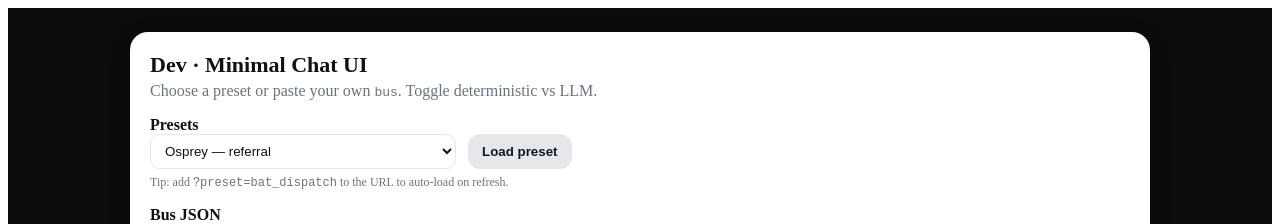
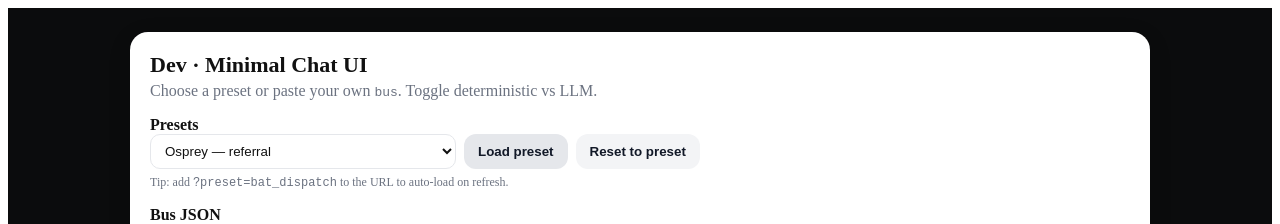
Before and after one commit to tomsullivan79/voiceflow-exit, a Next.js app: page /dev/chat in a window 1280 px wide. Shown: the top 224 px of the page. Built offline with nearby package versions, Linux system fonts and the light colour scheme.

Commit message:
19C-1G: add 'Reset to preset' to /dev/chat (restores textarea to current preset and clears state)

```diff
--- a/app/dev/chat/page.tsx
+++ b/app/dev/chat/page.tsx
@@ -180,6 +180,15 @@ export default function DevChatPage() {
     setJsonText(JSON.stringify(obj, null, 2));
   }
 
+  function handleResetToPreset() {
+    const obj = PRESETS[presetSel] ?? PRESETS.osprey_referral;
+    setError(null);
+    setData(null);
+    setRequestId(null);
+    setLastSentBus(null);
+    setJsonText(JSON.stringify(obj, null, 2));
+  }
+
   async function handleCopyCurl() {
     setError(null);
     try {
@@ -237,7 +246,10 @@ export default function DevChatPage() {
               <option value="bat_dispatch">Bat — dispatch (sleeping area, uncontained)</option>
               <option value="raccoon_afterhours_deflect">Raccoon — after-hours deflect</option>
             </select>
-            <button type="button" onClick={handleLoadPreset} className="button secondary">Load preset</button>
+            <div className="row" style={{ gap: 8 }}>
+              <button type="button" onClick={handleLoadPreset} className="button secondary">Load preset</button>
+              <button type="button" onClick={handleResetToPreset} className="button tertiary">Reset to preset</button>
+            </div>
           </div>
           <p className="muted small">Tip: add <code>?preset=bat_dispatch</code> to the URL to auto-load on refresh.</p>
         </div>
@@ -377,10 +389,11 @@ export default function DevChatPage() {
           font-size: 13px; padding: 10px 12px; border-radius: 12px; border: 1px solid #e5e7eb; background: #fff; color: #111;
         }
         :global(html[data-theme='dark']) .textarea { background: #0f1115; color: #e8eaed; border-color: #1f2937; }
-        .row { display: flex; align-items: center; gap: 12px; }
+        .row { display: flex; align-items: center; gap: 8px; flex-wrap: wrap; }
         .checkbox { display: flex; align-items: center; gap: 8px; font-size: 14px; }
         .button { appearance: none; border: 0; border-radius: 12px; padding: 10px 14px; font-weight: 600; cursor: pointer; background: #6DAF75; color: white; }
         .button.secondary { background: #e5e7eb; color: #111827; }
+        .button.tertiary { background: #f3f4f6; color: #111827; }
         .button[disabled] { opacity: 0.6; cursor: default; }
         .badges { display: flex; gap: 8px; flex-wrap: wrap; margin: 10px 0 0; }
         .chip { display: inline-block; padding: 4px 8px; font-size: 12px; border-radius: 999px; background: #e5e7eb; color: #111827; }
```
